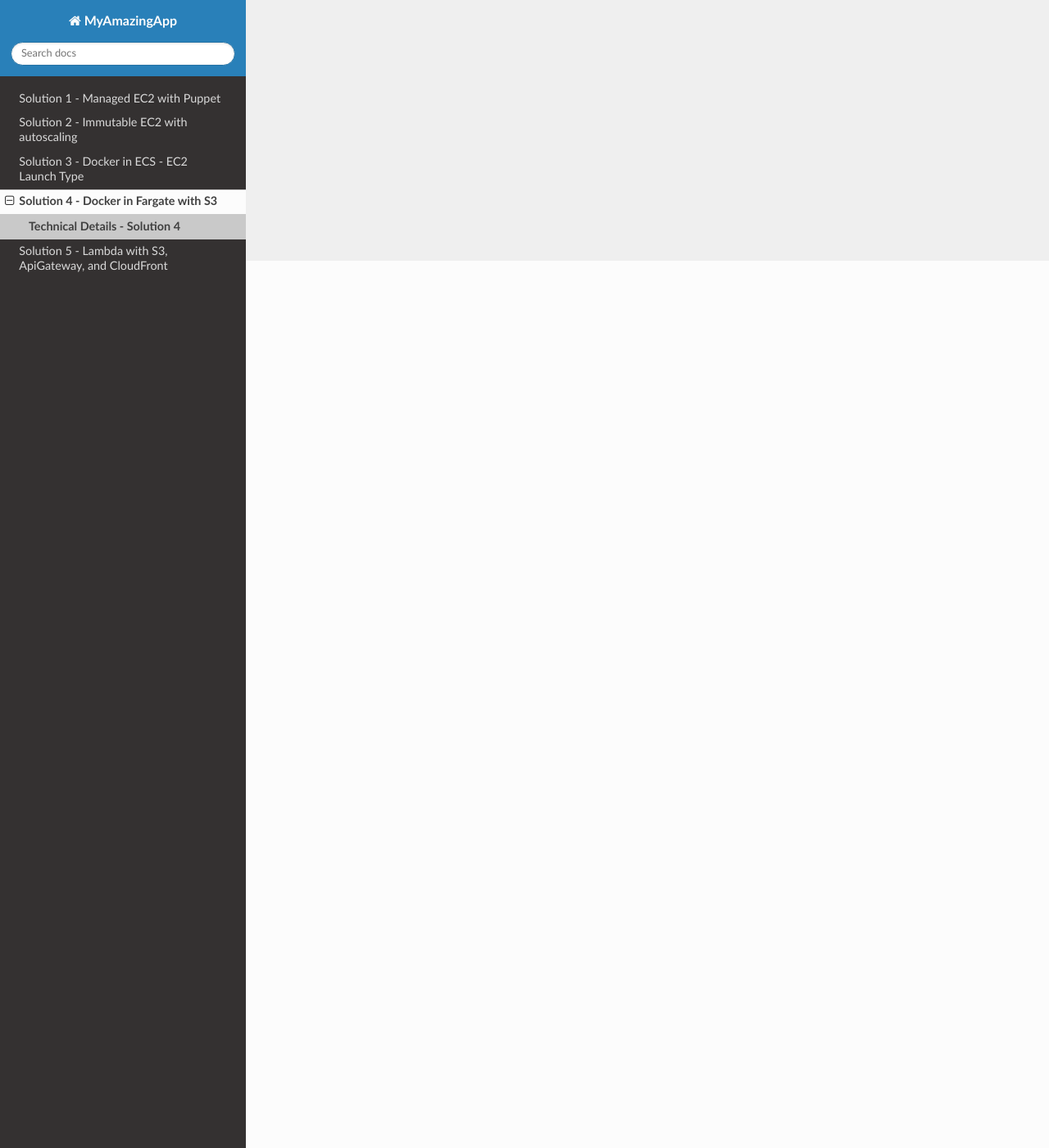
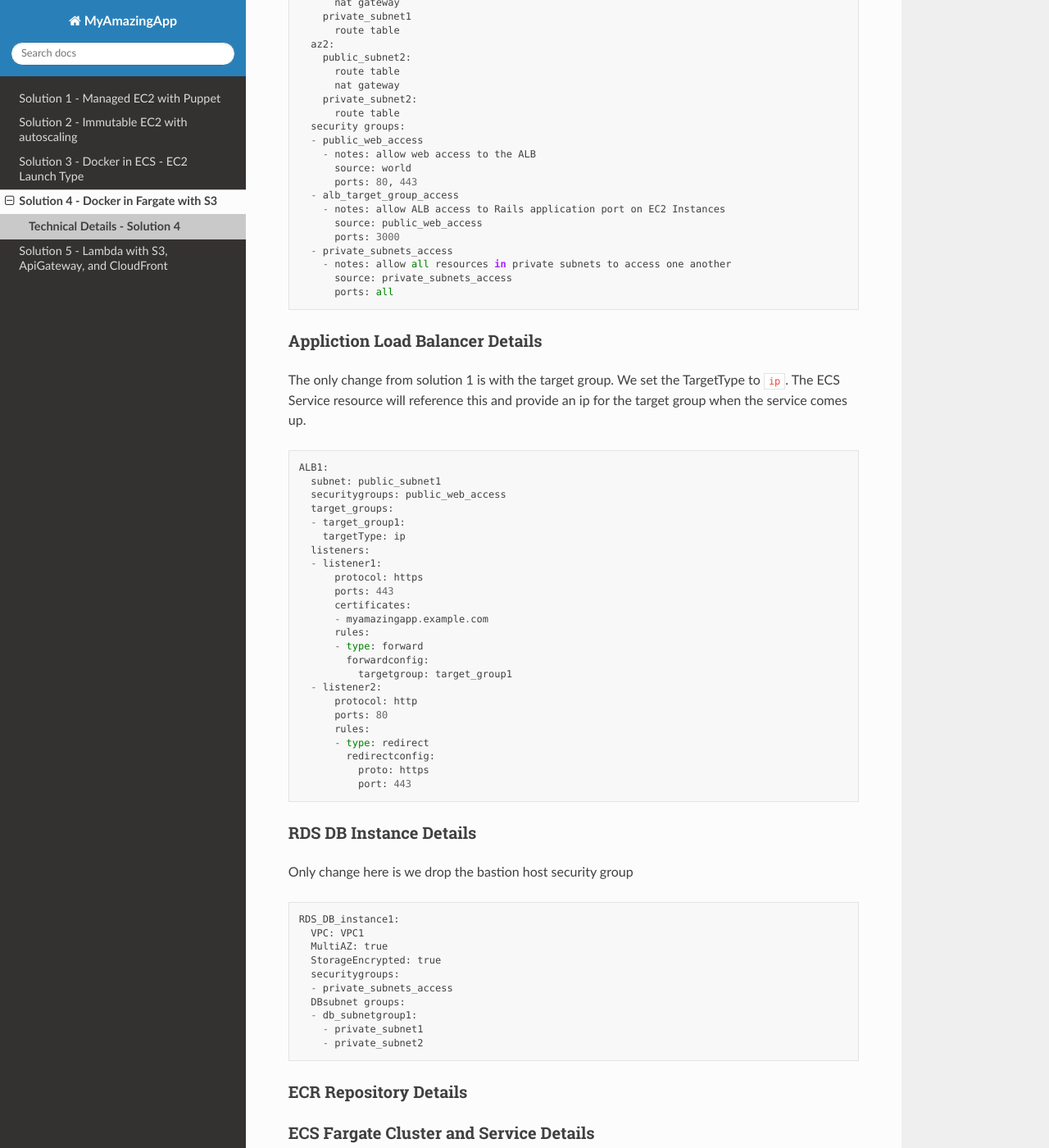
Before and after one commit to ashleygould/myamazingapp, a Sphinx documentation site: the page built from doc/source/solution_4_details.rst, in a window 1280 px wide and 1400 px high, scrolled down 1082 px. Shown: the whole window at 82% size. Built offline with Sphinx 7.4.7 and the Read the Docs theme 2.0.0, drawn with Linux system fonts in a browser that asks for light colours; some of the changed text lies outside the part shown.

Commit message:
working on solution 4 details

```diff
--- a/doc/source/solution_1_details.rst
+++ b/doc/source/solution_1_details.rst
@@ -21,9 +21,9 @@
 
   VPC1:
     EFS_filesystem1
-    ALB1
     az1:
       public_subnet1:
+        ALB1
         EC2_bastion_host
       private_subnet1:
         EC2_instance1
--- a/doc/source/solution_4_details.rst
+++ b/doc/source/solution_4_details.rst
@@ -4,28 +4,217 @@
 ==============================
 
 
-Docker in Fargate with S3
--------------------------
 
-In this scenario the ECS Cluster is defined using the Fargate Launch
-Type.  This greatly simplifies AWS Resource coding and cluster
-maintenance.  However, it precludes the use of EFS.  Instead, the
-application now uses AWS API calls (AWS SDK for Ruby) to post uploaded
-files to an S3 bucket.
 
-<link to detailed specification>
+AWS Resources
+-------------
 
-.. https://aws.amazon.com/sdk-for-ruby/
+The following are snippets of yaml are pseudo cloudformation describing AWS
+resources and their interrelationships.
 
-Features
---------
+For a very complete example of ECS Fargate CloudFormation template see:
+https://github.com/1Strategy/fargate-cloudformation-example
 
-- Application and infrastructure code hosted on Github.
-- Infratructure provissioned using Cloudformation.
-- Automated application deployments via AWS CodePileline, deployments
-  triggered by git commit.
-- Docker images hosted on AWS ERS.
-- Docker instances run in an ECS cluster spanning two AvailabilityZones.
-- DB backend hosted on AWS RDS.
-- File uploadeds hosted by AWS S3.
-- Application logging via CloudWatch with logs residing on S3.
+
+Primary AWS resources
+*********************
+
+A high-level overview of solution architecture
+
+::
+
+  VPC1:
+    az1:
+      public_subnet1:
+        ALB1
+      private_subnet1:
+        ECS Fargate cluster
+        RDS_DB_instance1
+    az2:
+      public_subnet2:
+      private_subnet2:
+        RDS_DB_standby_replica
+
+  myamazingapp_logging_bucket
+  myamazingapp_data_bucket
+  myamazingapp_reports_cf_origin_bucket
+  myamazingapp_ecr_repo
+
+
+
+VPC Details
+***********
+
+The VPC is essentially the same as in previous solutions with
+a few changes:
+
+- addition of a endpoint for S3
+- modified security groups
+
+::
+
+  VPC1:
+    internet gateway
+    vpc_endpoint_for_s3
+    route table
+    az1:
+      public_subnet1
+        route table
+        nat gateway
+      private_subnet1
+        route table
+    az2:
+      public_subnet2:
+        route table
+        nat gateway
+      private_subnet2:
+        route table
+    security groups:
+    - public_web_access
+      - notes: allow web access to the ALB
+        source: world
+        ports: 80, 443
+    - alb_target_group_access
+      - notes: allow ALB access to Rails application port on EC2 Instances
+        source: public_web_access
+        ports: 3000
+    - private_subnets_access
+      - notes: allow all resources in private subnets to access one another
+        source: private_subnets_access
+        ports: all
+
+
+
+
+Appliction Load Balancer Details
+********************************
+
+The only change from solution 1 is with the target group.
+We set the TargetType to ``ip``.  The ECS Service resource will reference
+this and provide an ip for the target group when the service comes up.
+
+::
+
+  ALB1:
+    subnet: public_subnet1
+    securitygroups: public_web_access
+    target_groups:
+    - target_group1:
+      targetType: ip
+    listeners:
+    - listener1:
+        protocol: https
+        ports: 443
+        certificates:
+        - myamazingapp.example.com
+        rules:
+        - type: forward
+          forwardconfig:
+            targetgroup: target_group1
+    - listener2:
+        protocol: http
+        ports: 80
+        rules:
+        - type: redirect
+          redirectconfig:
+            proto: https
+            port: 443
+
+
+
+RDS DB Instance Details
+***********************
+
+Only change here is we drop the bastion host security group
+
+::
+
+  RDS_DB_instance1:
+    VPC: VPC1
+    MultiAZ: true
+    StorageEncrypted: true
+    securitygroups:
+    - private_subnets_access
+    DBsubnet groups:
+    - db_subnetgroup1:
+      - private_subnet1
+      - private_subnet2
+
+
+ECR Repository Details
+**********************
+
+
+ECS Fargate Cluster and Service Details
+***************************************
+
+
+
+CodePipeline Instance
+*********************
+
+This pipeline sources from a Github repository.  A CodeBuild stage
+builds a Docker from the repo and pushes it to an the QA ECR repository.
+This triggers a refresh in the QA ECS stack.  The Approval stage
+sends SNS notification requesting review and apporoval of the QA environment.
+The pipeline waits until a response is recieved, then builds and pushes
+to the Prod ECR repository, triggering production deployment.
+
+::
+
+  Parameters:
+    GitHubRepo
+    GitHubSecret
+    QA_REPOSITORY_URI
+    PROD_REPOSITORY_URI
+
+  Resources:
+    PipelineExecutionRole
+    CodeBuildServiceRole
+    ArtifactsBucket
+    MyAmazingApprovers
+      Type: AWS::SNS::Topic
+    GithubWebhook:
+      Type: 'AWS::CodePipeline::Webhook'
+      Properties:
+        Authentication: GITHUB_HMAC
+        SecretToken: GitHubSecret
+
+    MyAmazingPipeline:
+      Type: AWS::CodePipeline::Pipeline
+        Role: CodePipelineServiceRole
+        ArtifactStore: ArtifactBucket
+        Stages:
+          - Name: Source
+            Provider: GitHub
+            WebHook: GithubWebhook
+          - Name: BuildImageQA
+            Provider: CodeBuild
+            ProjectName: BuildDockerImageQA
+          - Name: GetApproval
+            Provider: Approval
+            SNSTopic: MyAmazingApprovers
+          - Name: BuildImageProd
+            Provider: CodeBuild
+            ProjectName: BuildDockerImageProd
+
+    BuildDockerImageQA:
+      Type: AWS::CodeBuild::Project
+        ServiceRole: CodeBuildServiceRole
+        Artifacts: ArtifactBucket
+          BuildSpec:
+            phases:
+              pre_build:
+                commands:
+                  - $(aws ecr get-login)
+                  - TAG="$(echo $CODEBUILD_RESOLVED_SOURCE_VERSION | head -c 8)"
+              build:
+                commands:
+                  - docker build --tag "${QA_REPOSITORY_URI}:${TAG}" .
+              post_build:
+                commands:
+                  - docker push "${QA_REPOSITORY_URI}:${TAG}"
+
+    BuildDockerImageQA:
+      Type: AWS::CodeBuild::Project
+        ...
```
Also changed, not shown: 1 other file.
